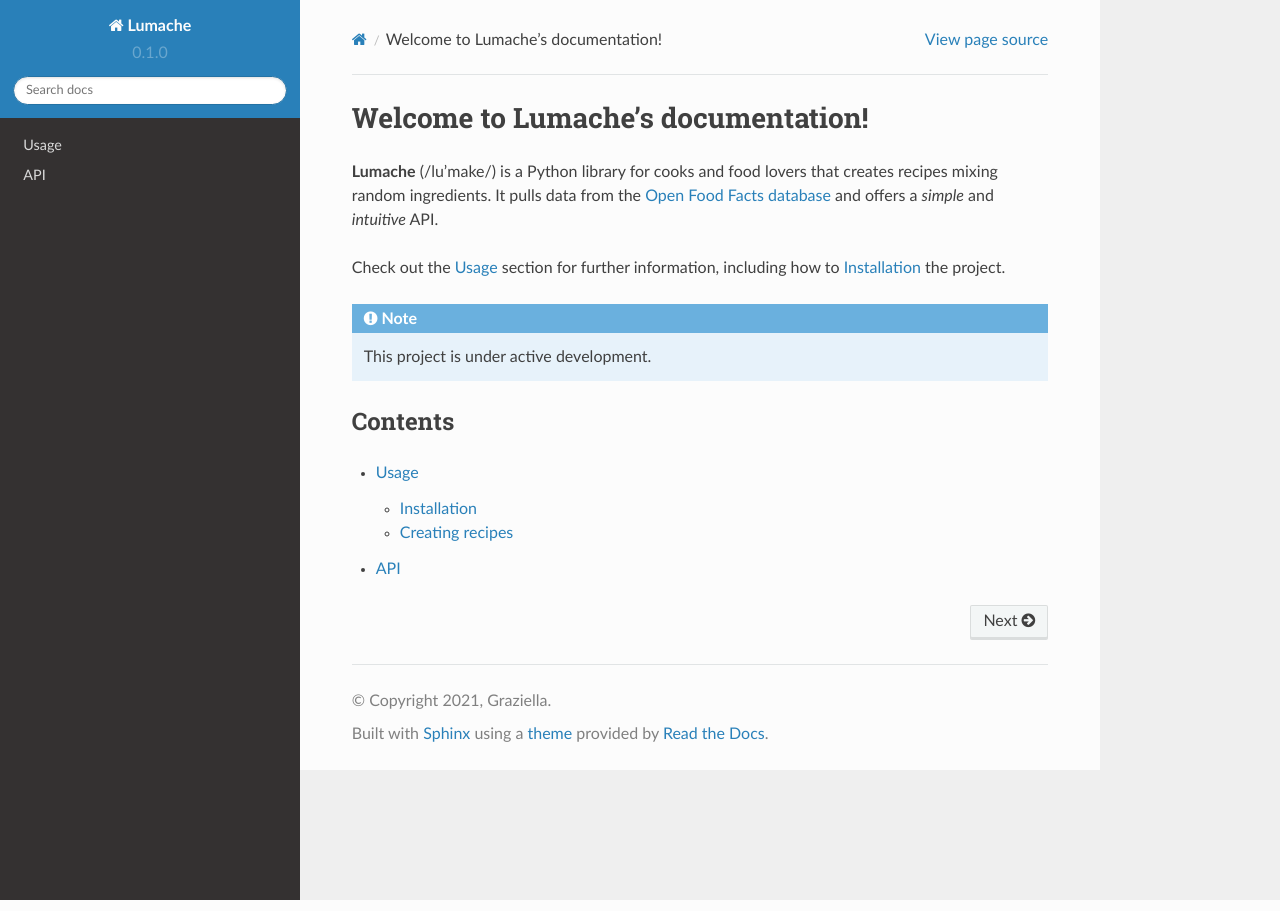
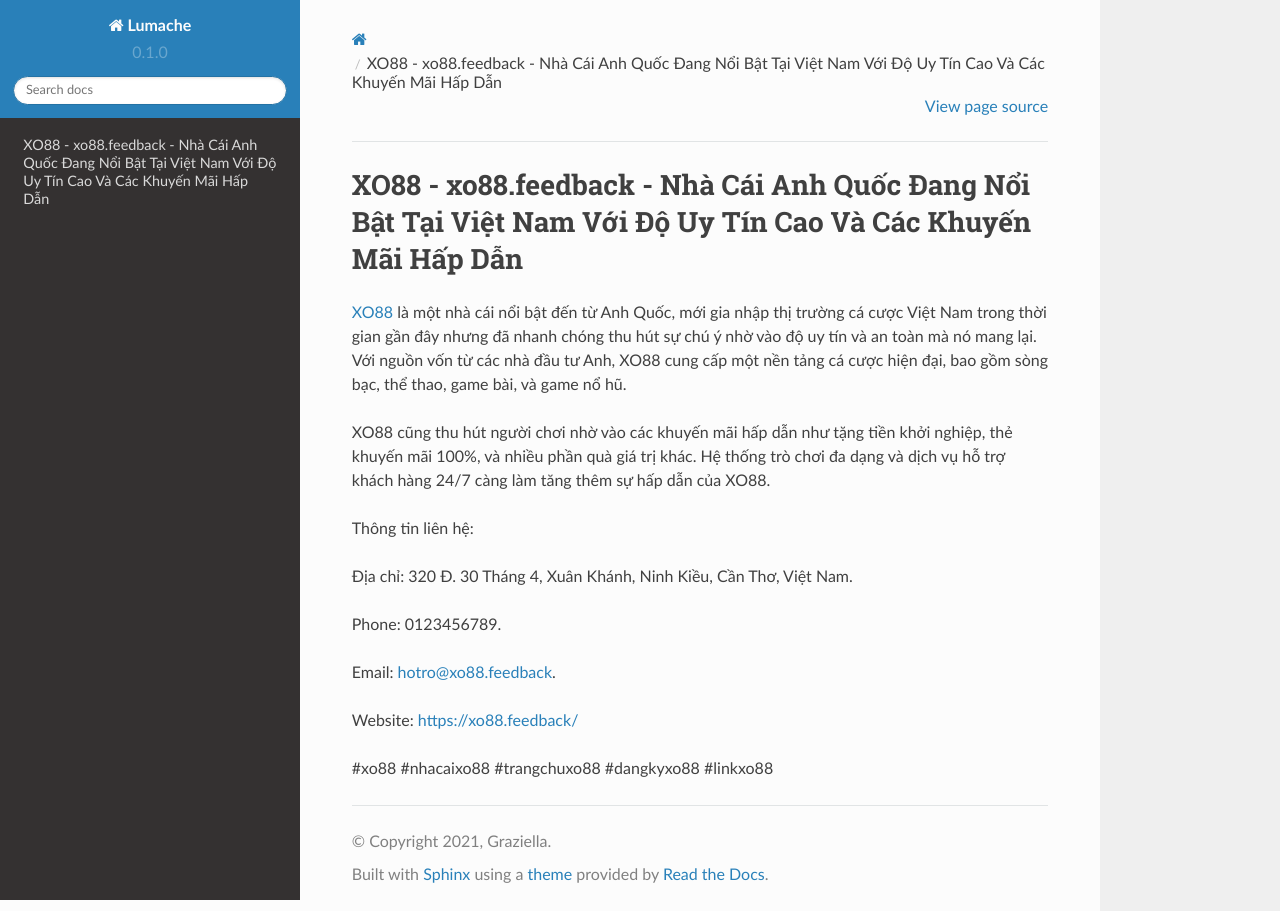
Before and after one commit to socialentity1/xo88feedback, a Sphinx documentation site: the page built from docs/source/index.rst, in a window 1280 px wide. Built offline with Sphinx 7.4.7 and the Read the Docs theme 2.0.0, drawn with Linux system fonts in a browser that asks for light colours.

Commit message:
Update index.rst

```diff
--- a/docs/source/index.rst
+++ b/docs/source/index.rst
@@ -1,22 +1,18 @@
-Welcome to Lumache's documentation!
+XO88 - xo88.feedback - Nhà Cái Anh Quốc Đang Nổi Bật Tại Việt Nam Với Độ Uy Tín Cao Và Các Khuyến Mãi Hấp Dẫn
 ===================================
 
-**Lumache** (/lu'make/) is a Python library for cooks and food lovers
-that creates recipes mixing random ingredients.
-It pulls data from the `Open Food Facts database <https://world.openfoodfacts.org/>`_
-and offers a *simple* and *intuitive* API.
+`XO88 <https://xo88.feedback/>`_ là một nhà cái nổi bật đến từ Anh Quốc, mới gia nhập thị trường cá cược Việt Nam trong thời gian gần đây nhưng đã nhanh chóng thu hút sự chú ý nhờ vào độ uy tín và an toàn mà nó mang lại. Với nguồn vốn từ các nhà đầu tư Anh, XO88 cung cấp một nền tảng cá cược hiện đại, bao gồm sòng bạc, thể thao, game bài, và game nổ hũ.
 
-Check out the :doc:`usage` section for further information, including
-how to :ref:`installation` the project.
+XO88 cũng thu hút người chơi nhờ vào các khuyến mãi hấp dẫn như tặng tiền khởi nghiệp, thẻ khuyến mãi 100%, và nhiều phần quà giá trị khác. Hệ thống trò chơi đa dạng và dịch vụ hỗ trợ khách hàng 24/7 càng làm tăng thêm sự hấp dẫn của XO88.
 
-.. note::
+Thông tin liên hệ:
 
-   This project is under active development.
+Địa chỉ: 320 Đ. 30 Tháng 4, Xuân Khánh, Ninh Kiều, Cần Thơ, Việt Nam.
 
-Contents
---------
+Phone: 0123456789.
 
-.. toctree::
+Email: hotro@xo88.feedback.
 
-   usage
-   api
+Website: https://xo88.feedback/
+
+#xo88 #nhacaixo88 #trangchuxo88 #dangkyxo88 #linkxo88
```
